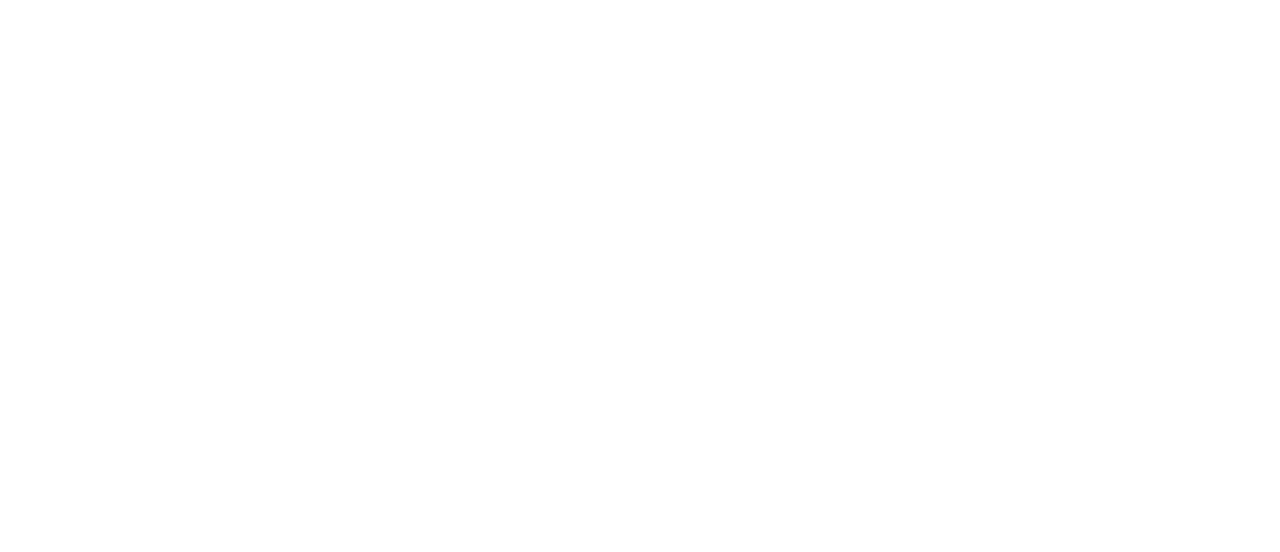
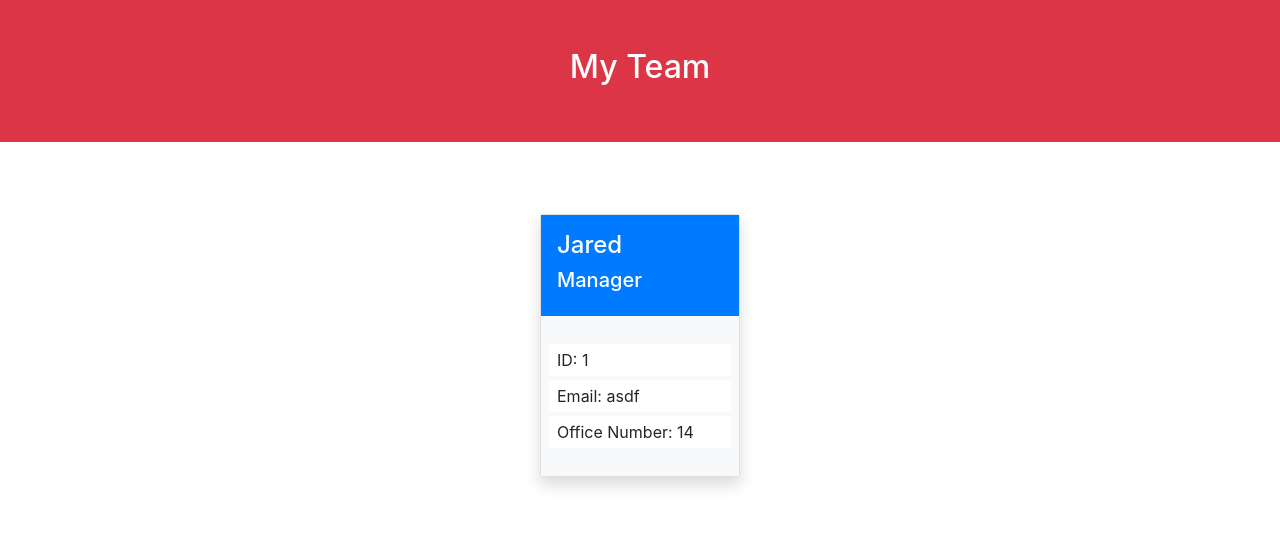
Before and after one commit to MichaelMLetanosky/team-profile-generator, a website: page dist/index.html in a window 1280 px wide. Drawn offline with nearby package versions, Linux system fonts and the light colour scheme.

Commit message:
Updated html output

```diff
--- a/dist/index.html
+++ b/dist/index.html
@@ -12,8 +12,25 @@
 </head>
 
 <body>
+  <header class="bg-danger py-5" >
+    <h2 class="text-center text-white">My Team</h2>
+  </header>
+  <main>
+    <section class="p-5 d-flex flex-wrap justify-content-center container">
+      <div class="w-20 my-4 mx-4 shadow card">
+        <div class="bg-primary text-white p-3">
+          <h4 class="">Jared</h4>
+          <h5>Manager</h5>
+        </div>
+        <div class="py-4 px-2 bg-light ">
+          <p class="my-1 py-1 px-2 bg-white">ID: 1</p>
+          <p class="my-1 py-1 px-2 bg-white">Email: asdf</p>
+          <p class="my-1 py-1 px-2 bg-white">Office Number: 14</p>
+        </div>
+      </div>
 
-
+    </section>
+  </main>
 </body>
 
 </html>
--- a/dist/style.css
+++ b/dist/style.css
@@ -0,0 +1,8 @@
+.container {
+    padding-left: 20%;
+    padding-right: 20%;
+}
+
+.card {
+    min-width: 200px;
+}
```
